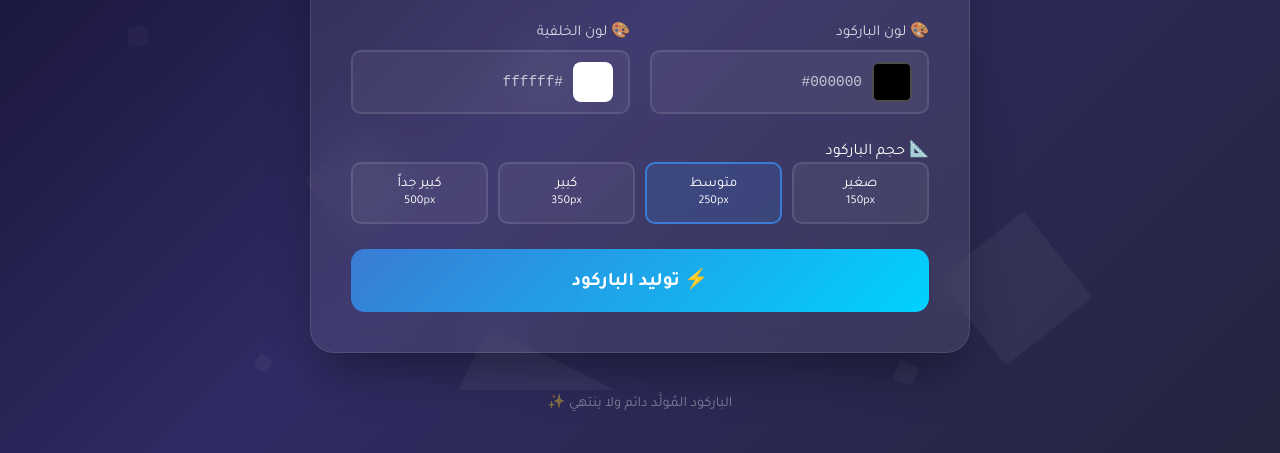
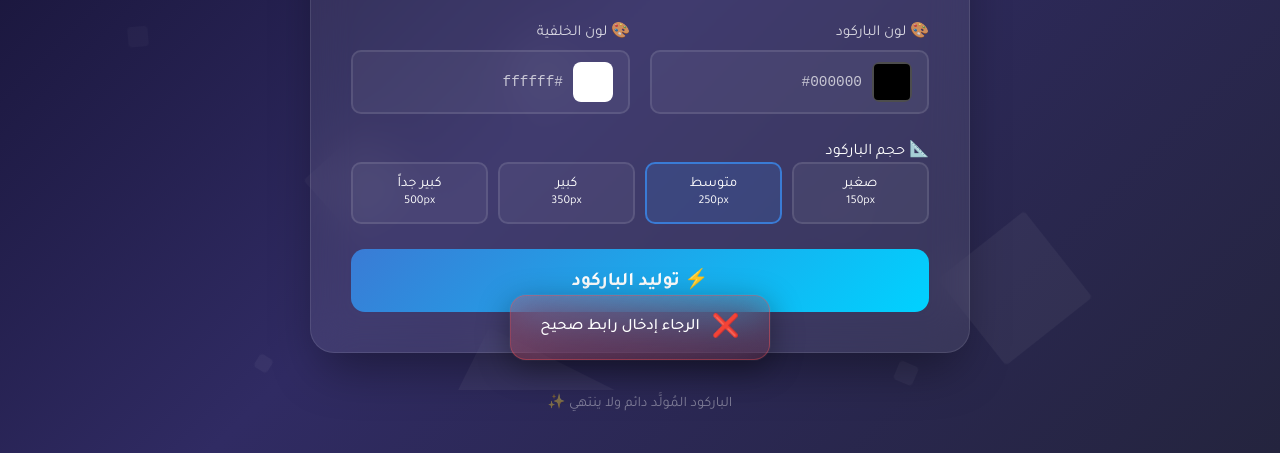
Before and after one commit to benqt7/qr-generator, a plain HTML site: page index.html in a window 1280 px wide. Both pictures are taken after a click on the button "⚡ توليد الباركود". Shown: the part 410-863 px from the top of the page. Drawn offline with Linux system fonts and the light colour scheme.

Commit message:
Add files via upload

```diff
--- a/index.html
+++ b/index.html
@@ -487,6 +487,87 @@
             }
         }
 
+        /* Toast Notifications */
+        .toast-container {
+            position: fixed;
+            bottom: 30px;
+            left: 50%;
+            transform: translateX(-50%);
+            z-index: 9999;
+            display: flex;
+            flex-direction: column;
+            align-items: center;
+            gap: 10px;
+            pointer-events: none;
+        }
+
+        .toast {
+            display: flex;
+            align-items: center;
+            gap: 12px;
+            padding: 16px 24px;
+            border-radius: 16px;
+            font-family: 'Tajawal', sans-serif;
+            font-size: 1rem;
+            font-weight: 500;
+            color: #fff;
+            backdrop-filter: blur(20px);
+            border: 1px solid rgba(255,255,255,0.15);
+            box-shadow: 0 8px 32px rgba(0,0,0,0.4), 0 0 0 1px rgba(255,255,255,0.05);
+            pointer-events: auto;
+            min-width: 260px;
+            max-width: 380px;
+            text-align: center;
+            justify-content: center;
+            animation: toastIn 0.4s cubic-bezier(0.34, 1.56, 0.64, 1) forwards;
+        }
+
+        .toast.success {
+            background: linear-gradient(135deg, rgba(0, 210, 130, 0.25), rgba(0, 180, 110, 0.15));
+            border-color: rgba(0, 210, 130, 0.35);
+        }
+
+        .toast.error {
+            background: linear-gradient(135deg, rgba(255, 80, 80, 0.25), rgba(200, 50, 50, 0.15));
+            border-color: rgba(255, 80, 80, 0.35);
+        }
+
+        .toast.info {
+            background: linear-gradient(135deg, rgba(58, 123, 213, 0.25), rgba(0, 210, 255, 0.15));
+            border-color: rgba(58, 123, 213, 0.35);
+        }
+
+        .toast-icon {
+            font-size: 1.4rem;
+            flex-shrink: 0;
+        }
+
+        .toast.hide {
+            animation: toastOut 0.35s ease forwards;
+        }
+
+        @keyframes toastIn {
+            from {
+                opacity: 0;
+                transform: translateY(20px) scale(0.9);
+            }
+            to {
+                opacity: 1;
+                transform: translateY(0) scale(1);
+            }
+        }
+
+        @keyframes toastOut {
+            from {
+                opacity: 1;
+                transform: translateY(0) scale(1);
+            }
+            to {
+                opacity: 0;
+                transform: translateY(10px) scale(0.92);
+            }
+        }
+
         /* Preview logo */
         .logo-preview {
             display: none;
@@ -616,11 +697,28 @@
         </div>
     </div>
 
+    <div class="toast-container" id="toastContainer"></div>
+
     <script>
         let qrCode = null;
         let selectedSize = 250;
         let logoFile = null;
         let useLogo = false;
+
+        function showToast(message, type = 'info', duration = 3000) {
+            const container = document.getElementById('toastContainer');
+            const icons = { success: '✅', error: '❌', info: '💡' };
+
+            const toast = document.createElement('div');
+            toast.className = `toast ${type}`;
+            toast.innerHTML = `<span class="toast-icon">${icons[type]}</span><span>${message}</span>`;
+            container.appendChild(toast);
+
+            setTimeout(() => {
+                toast.classList.add('hide');
+                toast.addEventListener('animationend', () => toast.remove());
+            }, duration);
+        }
 
         function selectLogoOption(option) {
             document.querySelectorAll('.logo-option').forEach(el => el.classList.remove('active'));
@@ -679,7 +777,7 @@
             const url = document.getElementById('urlInput').value.trim();
 
             if (!url) {
-                alert('الرجاء إدخال رابط صحيح');
+                showToast('الرجاء إدخال رابط صحيح', 'error');
                 return;
             }
 
@@ -824,10 +922,10 @@
                     await navigator.clipboard.write([
                         new ClipboardItem({ 'image/png': blob })
                     ]);
-                    alert('تم نسخ الباركود بنجاح! 📋');
+                    showToast('تم نسخ الباركود بنجاح!', 'success');
                 });
             } catch (err) {
-                alert('عذراً، لا يمكن نسخ الصورة في هذا المتصفح');
+                showToast('عذراً، لا يمكن نسخ الصورة في هذا المتصفح', 'error');
             }
         }
 
```
